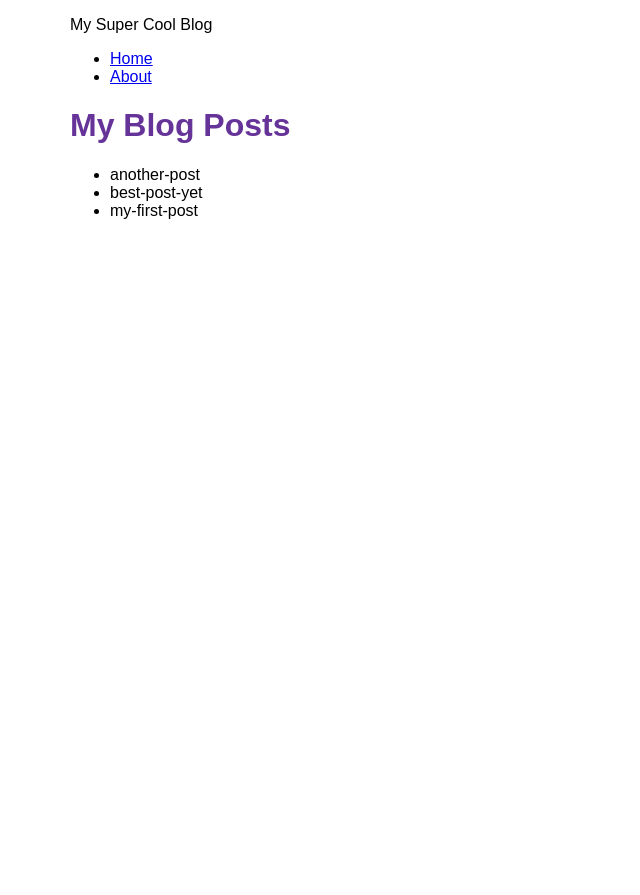
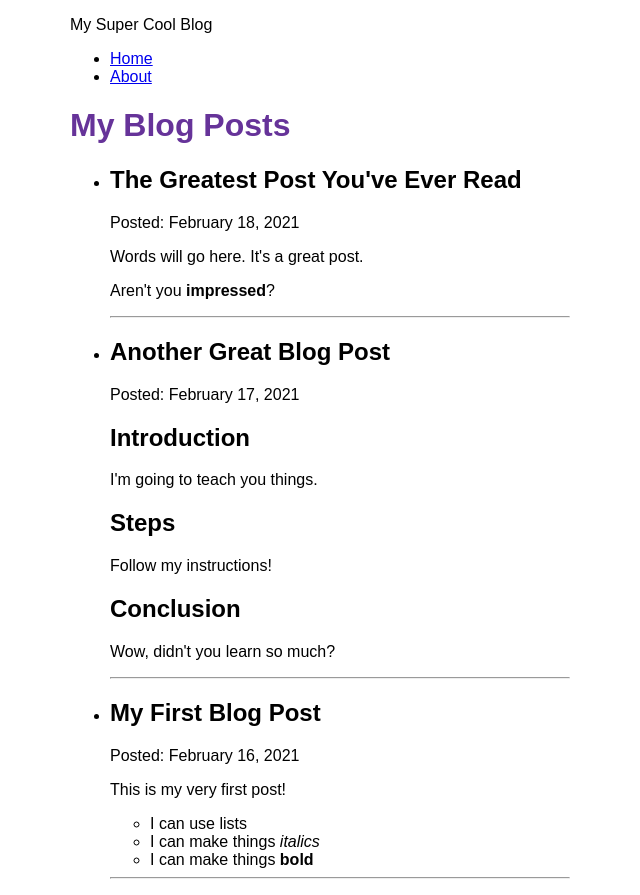
Before and after one commit to meganesu/gatsby-intro-workshop-example-site, a Gatsby site: page /blog in a window 1280 px wide. Shown: the whole page, without its empty margins (320-960 px from the left). Before the commit the page ends 800 px from the top, so only its background shows below. Built offline with nearby package versions, Linux system fonts and the light colour scheme; Gatsby itself is replaced by a stand-in of ours.

Commit message:
feat: show .mdx contents on /blog page

```diff
--- a/gatsby-config.js
+++ b/gatsby-config.js
@@ -12,6 +12,7 @@ module.exports = {
         name: `blog`,
         path: `${__dirname}/blog/`,
       },
-    }
+    },
+    `gatsby-plugin-mdx`,
   ],
 };
--- a/package.json
+++ b/package.json
@@ -15,8 +15,11 @@
     "clean": "gatsby clean"
   },
   "dependencies": {
+    "@mdx-js/mdx": "^1.6.22",
+    "@mdx-js/react": "^1.6.22",
     "gatsby": "^2.32.3",
     "gatsby-plugin-image": "^0.7.1",
+    "gatsby-plugin-mdx": "^1.10.0",
     "gatsby-plugin-sharp": "^2.14.1",
     "gatsby-source-filesystem": "^2.11.0",
     "react": "^16.13.1",
--- a/src/pages/blog.js
+++ b/src/pages/blog.js
@@ -1,18 +1,24 @@
 import React from "react";
 import Layout from "../components/layout";
 import { graphql } from "gatsby";
+import { MDXRenderer } from 'gatsby-plugin-mdx'
 
-const BlogPage = ({data}) => {
-	console.log(data)
+const BlogPage = ({ data }) => {
+  console.log(data);
   return (
     <Layout pageTitle="My Blog Posts">
       <ul>
-				{ data.allFile.nodes.map(node => {
+        {data.allMdx.nodes.map((node) => {
           return (
             <li>
-							{node.name}
+              <article>
+                <h2>{node.frontmatter.title}</h2>
+                <p>Posted: {node.frontmatter.date}</p>
+								<MDXRenderer>{node.body}</MDXRenderer>
+              </article>
+							<hr />
             </li>
-					)
+          );
         })}
       </ul>
     </Layout>
@@ -21,9 +27,13 @@ const BlogPage = ({data}) => {
 
 export const query = graphql`
   query BlogPosts {
-    allFile(filter: { dir: { regex: "/blog/" } }) {
+    allMdx(sort: { order: DESC, fields: frontmatter___date }) {
       nodes {
-        name
+        frontmatter {
+          date(formatString: "MMMM DD, YYYY")
+          title
+        }
+				body
       }
     }
   }
```
Also changed, not shown: 1 other file. Lines whose indentation alone changed are shown as unchanged.
